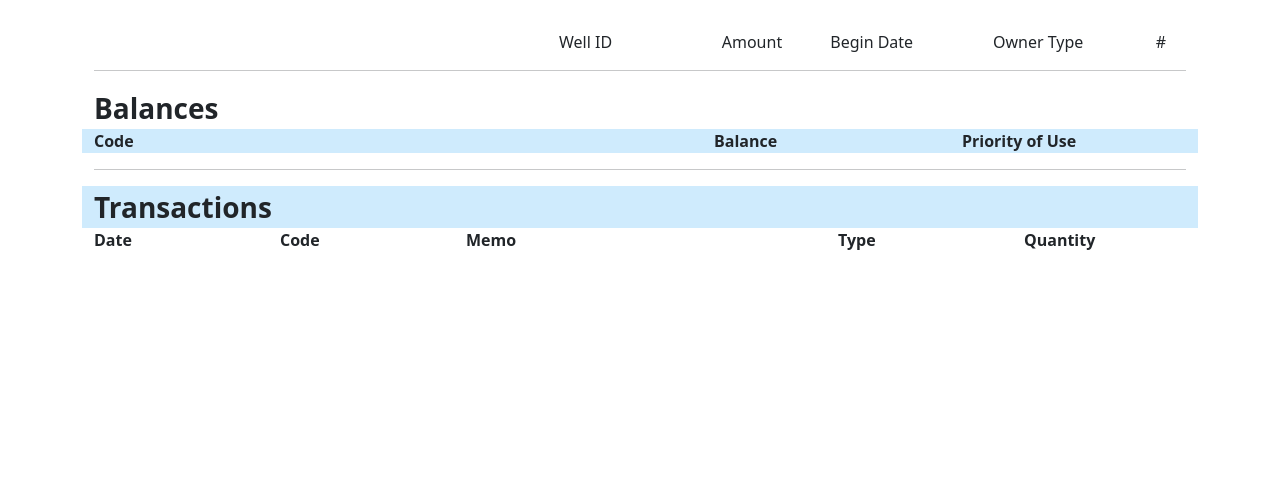
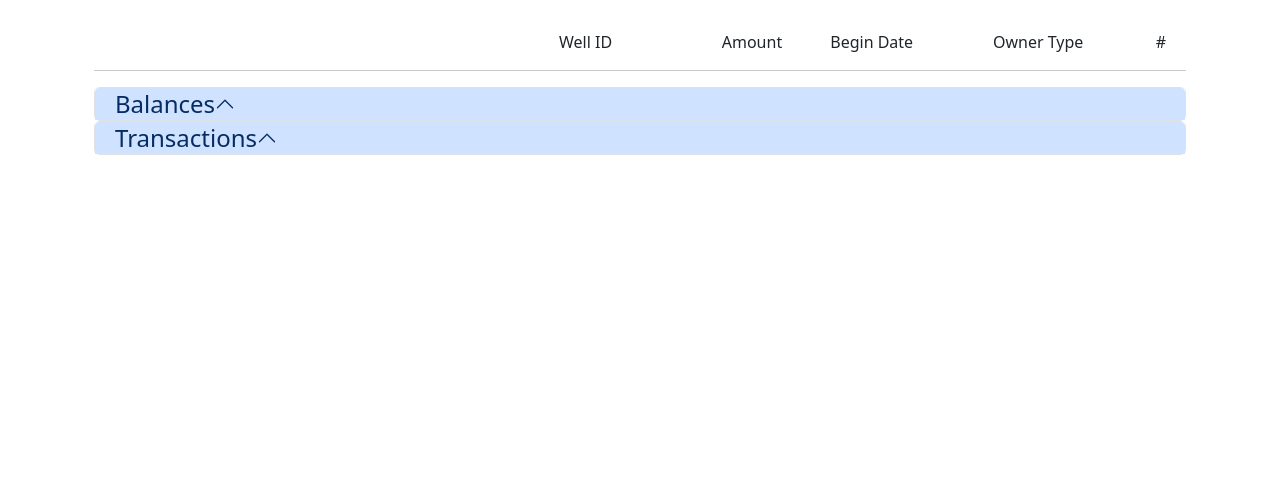
Before and after one commit to jcarter62/sgmaui, a Django app: template acctview/templates/account_wells.html in a window 1280 px wide. Shown: the part 103-595 px from the top of the page. Run offline with Django 4.2, Linux system fonts and the light colour scheme; the template is opened without the code that fills it, so the values that code supplies are empty.

Commit message:
Move Balance and Transactions sections to accordions.

```diff
--- a/acctview/templates/account_wells.html
+++ b/acctview/templates/account_wells.html
@@ -37,11 +37,31 @@
         </div>
         <hr>
 
-            <div class="row">
-                <div class="col-12 fs-3 fw-bold ">
+        <!--
+        Some of the code relating to accordion from the following source:
+        https://chat.openai.com/share/7a6313dc-001b-4a26-9ca7-b4963b284390
+        -->
+
+        <style>
+            .narrow-button {
+                height: 1em;
+                color: black;
+                background-color: white;
+            }
+        </style>
+
+        <div class="accordion" id="balanceAccordion">
+            <div class="accordion-item">
+                <h2 class="accordion-header" id="headingOne">
+                    <button class="accordion-button col-12 fs-4 narrow-button" type="button" data-bs-toggle="collapse"
+                            data-bs-target="#collapseOne" aria-expanded="false" aria-controls="collapseOne">
                         Balances
-                </div>
-            </div>
+                    </button>
+                </h2>
+                <div id="collapseOne" class="accordion-collapse collapse" aria-labelledby="headingOne"
+                     data-bs-parent="#balanceAccordion">
+                    <div class="accordion-body">
+
                         <div class="row fw-bold">
                             <div class="col">Code</div>
                             <div class="col-4">&nbsp;</div>
@@ -57,12 +77,25 @@
                                 <div class="col">{{ b.priority }}</div>
                             </div>
                         {% endfor %}
-            <hr>
-            <div class="row">
-                <div class="col-12 fs-3 fw-bold">
-                    Transactions
+
                     </div>
                 </div>
+            </div>
+        </div>
+
+
+        <div class="accordion" id="TransactionsAccordion">
+            <div class="accordion-item">
+                <h2 class="accordion-header" id="headingTwo">
+                    <button class="accordion-button col-12 fs-4 narrow-button" type="button" data-bs-toggle="collapse"
+                            data-bs-target="#collapseTwo" aria-expanded="false" aria-controls="collapseTwo">
+                        Transactions
+                    </button>
+                </h2>
+                <div id="collapseTwo" class="accordion-collapse collapse" aria-labelledby="headingTwo"
+                     data-bs-parent="#TransactionsAccordion">
+                    <div class="accordion-body">
+
                         <div class="row fw-bold">
                             <div class="col">Date</div>
                             <div class="col">Code</div>
@@ -81,4 +114,9 @@
                             </div>
                         {% endfor %}
                     </div>
+                </div>
+            </div>
+        </div>
+    </div>
+
 {% endblock %}
```
Lines whose indentation alone changed are shown as unchanged.
